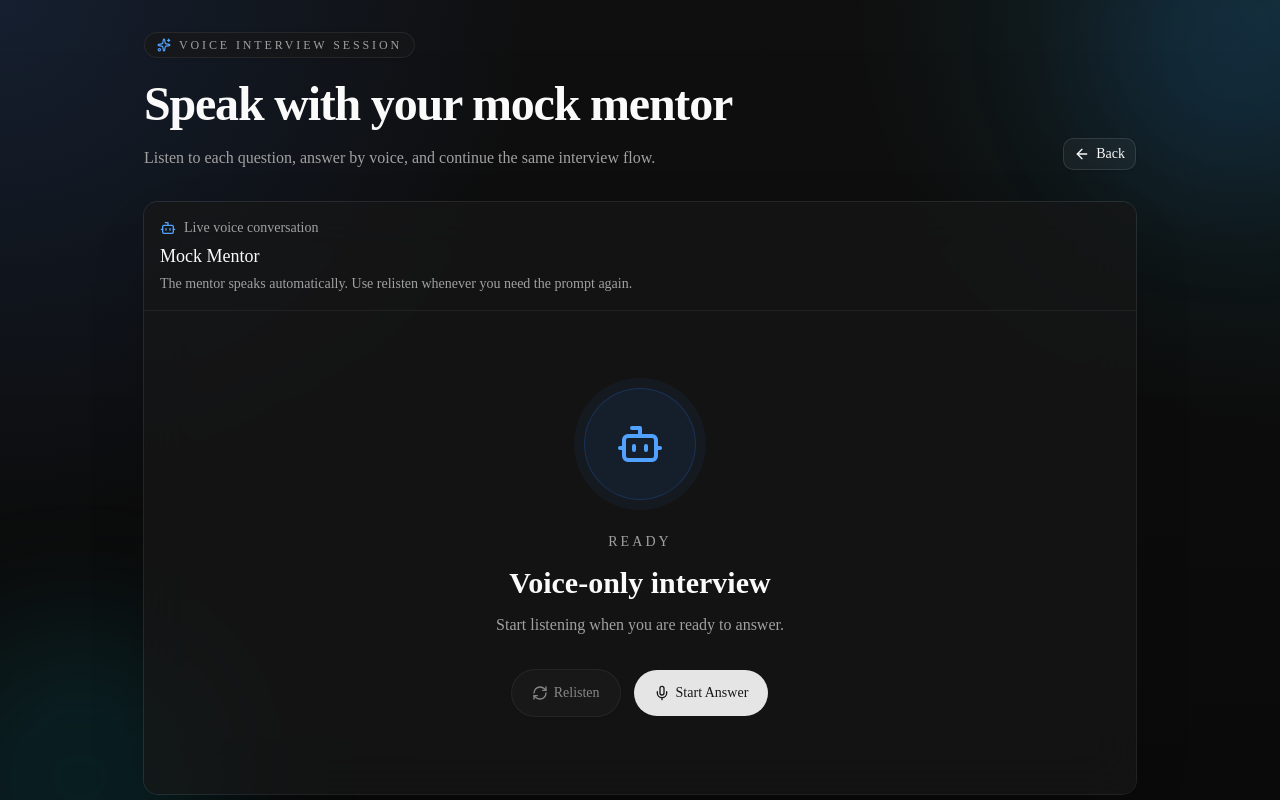
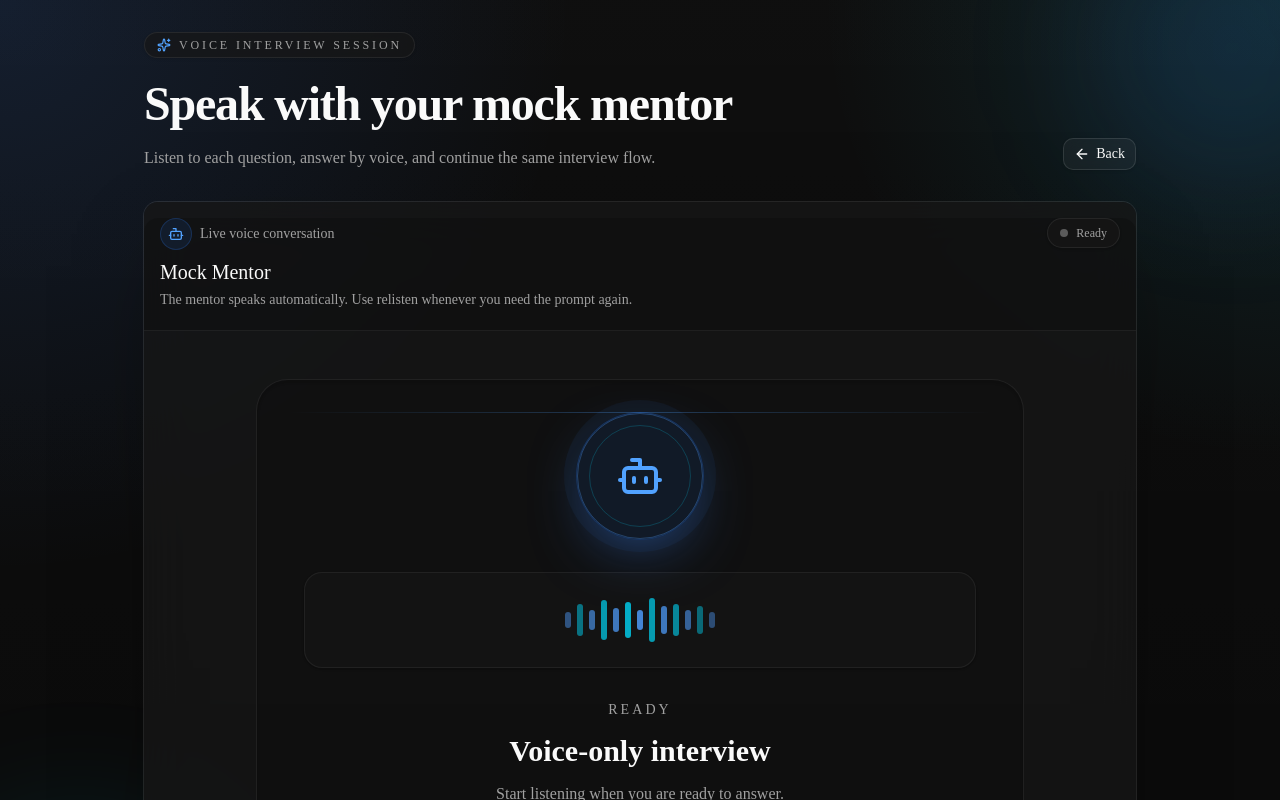
Before and after one commit to anuj89986/mock-mentor, a Next.js app: page /session/1 in a window 1280 px wide. Shown: the top 800 px of the page. Built offline with nearby package versions, Linux system fonts and the light colour scheme; no server answers; the database is empty.

Commit message:
changed the web stt to AssemblyAi integration

```diff
--- a/package.json
+++ b/package.json
@@ -11,6 +11,7 @@
   "dependencies": {
     "@google/generative-ai": "^0.24.1",
     "@hookform/resolvers": "^5.2.2",
+    "assemblyai": "^4.33.3",
     "axios": "^1.14.0",
     "bcryptjs": "^3.0.3",
     "class-variance-authority": "^0.7.1",
@@ -18,8 +19,8 @@
     "clsx": "^2.1.1",
     "lucide-react": "^1.7.0",
     "mongoose": "^9.3.3",
-    "next": "16.2.1",
-    "next-auth": "^4.24.13",
+    "next": "^16.2.1",
+    "next-auth": "4.24.13",
     "next-cloudinary": "^6.17.5",
     "next-themes": "^0.4.6",
     "openai": "^6.39.0",
--- a/src/app/(app)/session/[sessionId]/page.tsx
+++ b/src/app/(app)/session/[sessionId]/page.tsx
@@ -61,19 +61,18 @@ const page = ({ params }: PageProps) => {
   const [followUpQuestion, setFollowUpQuestion] = useState<string>("");
   const [generatingReport, setGeneratingReport] = useState<boolean>(false);
   const [fetchingFollowUp, setFetchingFollowUp] = useState<boolean>(false);
+  const [mediaRecorder, setMediaRecorder] = useState<MediaRecorder | null>(
+    null,
+  );
+  const audioChunks = useRef<Blob[]>([]);
   const router = useRouter();
-  const {
-    transcript,
-    isListening,
-    startListening,
-    stopListening,
-    interimTranscript,
-  } = useSpeechRecognition();
+  const [isListening, setIsListening] = useState<boolean>(false);
   const { speak, stop, isSpeaking } = useTextToSpeech();
   const lastSpokenPromptRef = useRef("");
 
   const latestAssistantMessage = useMemo(
-    () => [...messages].reverse().find((message) => message.role === "assistant"),
+    () =>
+      [...messages].reverse().find((message) => message.role === "assistant"),
     [messages],
   );
   const latestAssistantText = latestAssistantMessage?.content || "";
@@ -107,7 +106,10 @@ const page = ({ params }: PageProps) => {
   }, [sessionId]);
 
   useEffect(() => {
-    if (!latestAssistantText || latestAssistantText === lastSpokenPromptRef.current) {
+    if (
+      !latestAssistantText ||
+      latestAssistantText === lastSpokenPromptRef.current
+    ) {
       return;
     }
 
@@ -132,13 +134,16 @@ const page = ({ params }: PageProps) => {
   ) => {
     try {
       setFetchingFollowUp(true);
-      const res = await axios.post(`/api/session/${sessionId}/followup-question`, {
+      const res = await axios.post(
+        `/api/session/${sessionId}/followup-question`,
+        {
           originalQuestion,
           userAnswer,
           followUpCount,
           previousFollowUpQuestion,
           previousFollowUpAnswer,
-      });
+        },
+      );
 
       return res.data.followUpQuestion?.followUpQuestion as string;
     } catch (error) {
@@ -177,7 +182,8 @@ const page = ({ params }: PageProps) => {
     setAllResponses((prev) => [...prev, newResponse]);
 
     if (followUpCounter < 2) {
-      const baseAnswer = followUpCounter === 0 ? currentAnswer : initialResponse;
+      const baseAnswer =
+        followUpCounter === 0 ? currentAnswer : initialResponse;
 
       const question = await fetchFollowUpQuestion(
         initialQuestions[initialQuestionCounter - 1]?.questionText || "",
@@ -201,7 +207,10 @@ const page = ({ params }: PageProps) => {
         setFollowUpQuestion(question);
         setFollowUpCounter((prev) => prev + 1);
       }
-    } else if (initialQuestionCounter < initialQuestions.length && followUpCounter > 1) {
+    } else if (
+      initialQuestionCounter < initialQuestions.length &&
+      followUpCounter > 1
+    ) {
       setMessages((prev) => [
         ...prev,
         {
@@ -225,14 +234,50 @@ const page = ({ params }: PageProps) => {
     }
   };
 
+  const startListening = async () => {
+    if(isListening) return;
+    const stream = await navigator.mediaDevices.getUserMedia({ audio: true });
+    const recorder = new MediaRecorder(stream);
+
+    recorder.ondataavailable = (event) => {
+      audioChunks.current.push(event.data);
+    };
+
+    recorder.onstop = async () => {
+      const audioBlob = new Blob(audioChunks.current, { type: "audio/webm" });
+      audioChunks.current = [];
+      const formData = new FormData();
+      formData.append("audio", audioBlob, "response.webm");
+
+      try {
+        const res = await axios.post("/api/transcribe", formData, {
+          headers: {
+            "Content-Type": "multipart/form-data",
+          },
+        });
+        const data = await res.data;
+        if(data.text) {
+          await handleResponse({ text: data.text });
+        }
+      } catch (error) {
+        console.error("Error transcribing audio:", error);
+      }
+    };
+    recorder.start();
+    setMediaRecorder(recorder);
+    setIsListening(true);
+  };
+
+  const stopListening = () => {
+    mediaRecorder?.stop();
+    setMediaRecorder(null);
+    setIsListening(false);
+  };
+
   const handleStopListening = () => {
     stopListening();
+  };
 
-    const finalResponse = `${transcript} ${interimTranscript}`.trim();
-    if (finalResponse) {
-      handleResponse({ text: finalResponse });
-    }
-  };
 
   const handleGenerateReport = async () => {
     setGeneratingReport(true);
@@ -268,7 +313,8 @@ const page = ({ params }: PageProps) => {
                 Speak with your mock mentor
               </h1>
               <p className="max-w-2xl text-sm leading-6 text-muted-foreground sm:text-base">
-                Listen to each question, answer by voice, and continue the same interview flow.
+                Listen to each question, answer by voice, and continue the same
+                interview flow.
               </p>
             </div>
           </div>
@@ -287,53 +333,143 @@ const page = ({ params }: PageProps) => {
 
         {generatingReport ? (
           <div className="flex flex-1 items-center justify-center">
-            <p className="text-lg font-medium text-muted-foreground">Generating report...</p>
+            <p className="text-lg font-medium text-muted-foreground">
+              Generating report...
+            </p>
           </div>
         ) : (
-          <Card className="flex min-h-[calc(100vh-13rem)] flex-1 flex-col border-border/70 bg-card/70 shadow-[0_24px_70px_-32px_rgba(0,0,0,0.45)] backdrop-blur-xl">
-            <CardHeader className="border-b border-border/60 pb-5">
+          <Card className="flex min-h-[calc(100vh-13rem)] flex-1 overflow-hidden border-border/70 bg-card/75 shadow-[0_28px_90px_-36px_rgba(0,0,0,0.55)] backdrop-blur-xl">
+            <CardHeader className="border-b border-border/60 bg-background/25 pb-5">
+              <div className="flex flex-col gap-4 sm:flex-row sm:items-start sm:justify-between">
+                <div className="space-y-2">
                   <div className="flex items-center gap-2 text-sm text-muted-foreground">
+                    <span className="flex size-8 items-center justify-center rounded-full border border-blue-500/20 bg-blue-500/10">
                       <Bot className="size-4 text-blue-400" />
+                    </span>
                     Live voice conversation
                   </div>
-              <CardTitle className="text-lg">Mock Mentor</CardTitle>
-              <CardDescription>
-                The mentor speaks automatically. Use relisten whenever you need the prompt again.
+                  <div>
+                    <CardTitle className="text-xl">Mock Mentor</CardTitle>
+                    <CardDescription className="mt-1">
+                      The mentor speaks automatically. Use relisten whenever you
+                      need the prompt again.
                     </CardDescription>
+                  </div>
+                </div>
+
+                <div className="inline-flex items-center gap-2 rounded-full border border-border/70 bg-card/80 px-3 py-1.5 text-xs font-medium text-muted-foreground shadow-sm">
+                  <span
+                    className={`size-2 rounded-full ${
+                      isListening
+                        ? "bg-green-400 shadow-[0_0_18px_rgba(74,222,128,0.75)]"
+                        : isSpeaking
+                          ? "bg-blue-400 shadow-[0_0_18px_rgba(96,165,250,0.75)]"
+                          : "bg-muted-foreground/50"
+                    }`}
+                  />
+                  {fetchingFollowUp
+                    ? "Preparing"
+                    : isListening
+                      ? "Listening"
+                      : isSpeaking
+                        ? "Speaking"
+                        : "Ready"}
+                </div>
+              </div>
             </CardHeader>
 
-            <CardContent className="flex flex-1 flex-col items-center justify-center gap-8 p-6 text-center">
-              <div className="flex size-28 items-center justify-center rounded-full border border-blue-500/20 bg-blue-500/10 text-blue-400 shadow-[0_0_0_10px_rgba(59,130,246,0.06)]">
+            <CardContent className="flex flex-1 flex-col items-center justify-center gap-8 p-5 text-center sm:p-8">
+              <div className="relative flex w-full max-w-3xl flex-col items-center rounded-[2rem] border border-border/70 bg-background/35 px-5 py-8 shadow-inner sm:px-8">
+                <div className="pointer-events-none absolute inset-x-8 top-8 h-px bg-linear-to-r from-transparent via-blue-400/30 to-transparent" />
+                <div className="pointer-events-none absolute inset-x-8 bottom-8 h-px bg-linear-to-r from-transparent via-cyan-400/25 to-transparent" />
+
+                <div className="relative mb-8 flex size-32 items-center justify-center rounded-full border border-blue-500/25 bg-blue-500/10 text-blue-400 shadow-[0_0_0_12px_rgba(59,130,246,0.06),0_20px_70px_-28px_rgba(59,130,246,0.9)]">
+                  <div
+                    className={`absolute inset-0 rounded-full border border-blue-400/30 ${
+                      isSpeaking || isListening ? "animate-ping" : ""
+                    }`}
+                  />
+                  <div className="absolute inset-3 rounded-full border border-cyan-400/20" />
                   {isSpeaking ? (
-                  <Volume2 className="size-12 animate-pulse" />
+                    <Volume2 className="relative size-12 animate-pulse" />
                   ) : (
-                  <Bot className="size-12" />
+                    <Bot className="relative size-12" />
                   )}
+                </div>
+
+                <div className="mb-8 flex h-24 w-full max-w-2xl items-center justify-center gap-1.5 rounded-2xl border border-border/60 bg-card/65 px-4 shadow-sm">
+                  <span
+                    className={`w-1.5 rounded-full bg-blue-400/45 ${isSpeaking || isListening ? "h-8 animate-pulse" : "h-4"}`}
+                  />
+                  <span
+                    className={`w-1.5 rounded-full bg-cyan-400/50 ${isSpeaking || isListening ? "h-14 animate-pulse" : "h-8"}`}
+                  />
+                  <span
+                    className={`w-1.5 rounded-full bg-blue-400/60 ${isSpeaking || isListening ? "h-10 animate-pulse" : "h-5"}`}
+                  />
+                  <span
+                    className={`w-1.5 rounded-full bg-cyan-400/70 ${isSpeaking || isListening ? "h-20 animate-pulse" : "h-10"}`}
+                  />
+                  <span
+                    className={`w-1.5 rounded-full bg-blue-400/70 ${isSpeaking || isListening ? "h-12 animate-pulse" : "h-6"}`}
+                  />
+                  <span
+                    className={`w-1.5 rounded-full bg-cyan-400/80 ${isSpeaking || isListening ? "h-16 animate-pulse" : "h-9"}`}
+                  />
+                  <span
+                    className={`w-1.5 rounded-full bg-blue-400/80 ${isSpeaking || isListening ? "h-9 animate-pulse" : "h-5"}`}
+                  />
+                  <span
+                    className={`w-1.5 rounded-full bg-cyan-400/70 ${isSpeaking || isListening ? "h-20 animate-pulse" : "h-11"}`}
+                  />
+                  <span
+                    className={`w-1.5 rounded-full bg-blue-400/70 ${isSpeaking || isListening ? "h-12 animate-pulse" : "h-7"}`}
+                  />
+                  <span
+                    className={`w-1.5 rounded-full bg-cyan-400/60 ${isSpeaking || isListening ? "h-16 animate-pulse" : "h-8"}`}
+                  />
+                  <span
+                    className={`w-1.5 rounded-full bg-blue-400/55 ${isSpeaking || isListening ? "h-10 animate-pulse" : "h-5"}`}
+                  />
+                  <span
+                    className={`w-1.5 rounded-full bg-cyan-400/45 ${isSpeaking || isListening ? "h-14 animate-pulse" : "h-7"}`}
+                  />
+                  <span
+                    className={`w-1.5 rounded-full bg-blue-400/40 ${isSpeaking || isListening ? "h-8 animate-pulse" : "h-4"}`}
+                  />
                 </div>
 
                 <div className="max-w-xl space-y-3">
                   <p className="text-sm font-medium uppercase tracking-[0.22em] text-muted-foreground">
-                  {fetchingFollowUp ? "Preparing follow-up" : isSpeaking ? "Mentor speaking" : "Ready"}
+                    {fetchingFollowUp
+                      ? "Preparing follow-up"
+                      : isSpeaking
+                        ? "Mentor speaking"
+                        : "Ready"}
                   </p>
                   <h2 className="font-heading text-2xl font-semibold leading-tight text-foreground sm:text-3xl">
                     Voice-only interview
                   </h2>
-                <p className="text-sm leading-6 text-muted-foreground sm:text-base">
+                  <p className="min-h-12 text-sm leading-6 text-muted-foreground sm:text-base">
                     {fetchingFollowUp
                       ? "Please wait while the next question is generated."
                       : isListening
-                      ? `${transcript} ${interimTranscript}`.trim() || "Listening..."
+                        ? "Listening..."
                         : "Start listening when you are ready to answer."}
                   </p>
+                </div>
               </div>
 
               {isInterviewCompleted ? (
                 <div className="flex flex-wrap items-center justify-center gap-3">
-                  <div className="inline-flex items-center gap-2 text-green-500">
+                  <div className="inline-flex h-12 items-center gap-2 rounded-full border border-green-500/20 bg-green-500/10 px-5 text-green-500">
                     <SparklesIcon className="size-4" />
                     <p>Interview completed!</p>
                   </div>
-                  <Button onClick={handleGenerateReport}>
+                  <Button
+                    onClick={handleGenerateReport}
+                    className="h-12 rounded-full px-5"
+                  >
                     Generate Report
                   </Button>
                 </div>
```
Also changed, not shown: src/app/api/transcribe/route.ts (added, +40 -0 lines), 1 other file (tests, documents, lock files or other folders). Lines whose indentation alone changed are shown as unchanged.
